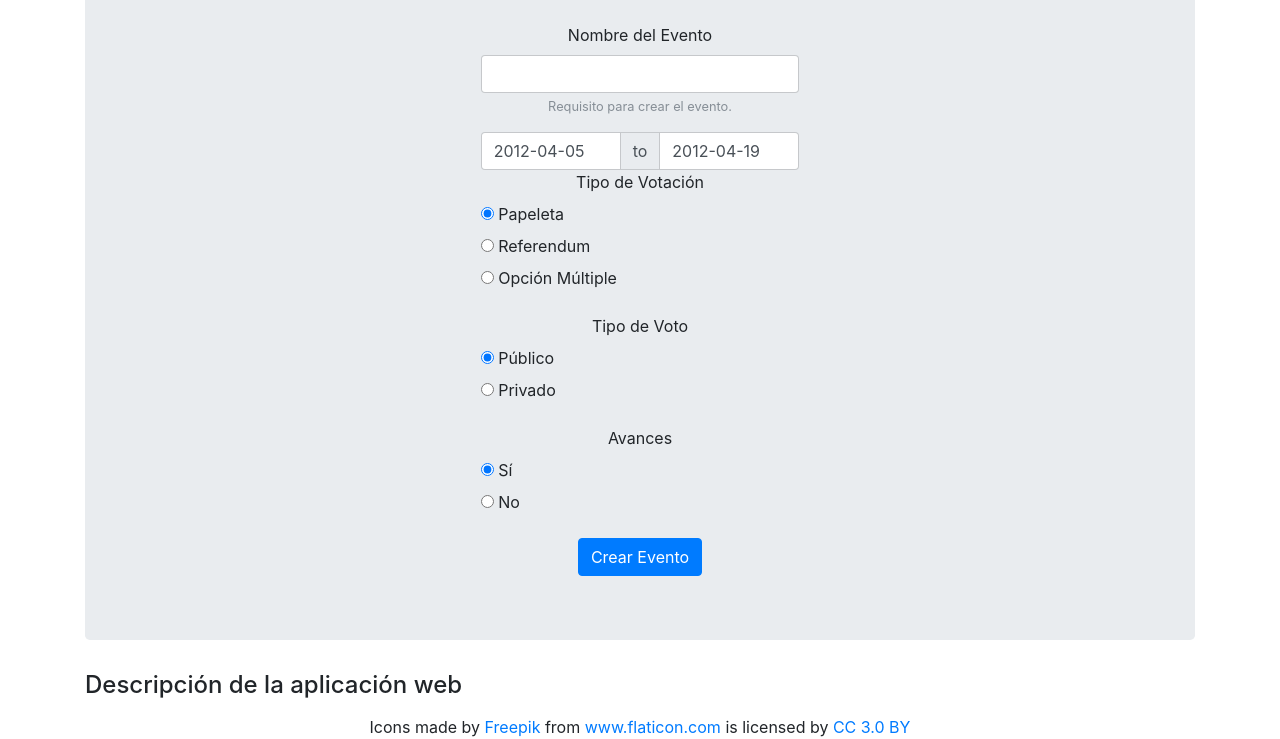
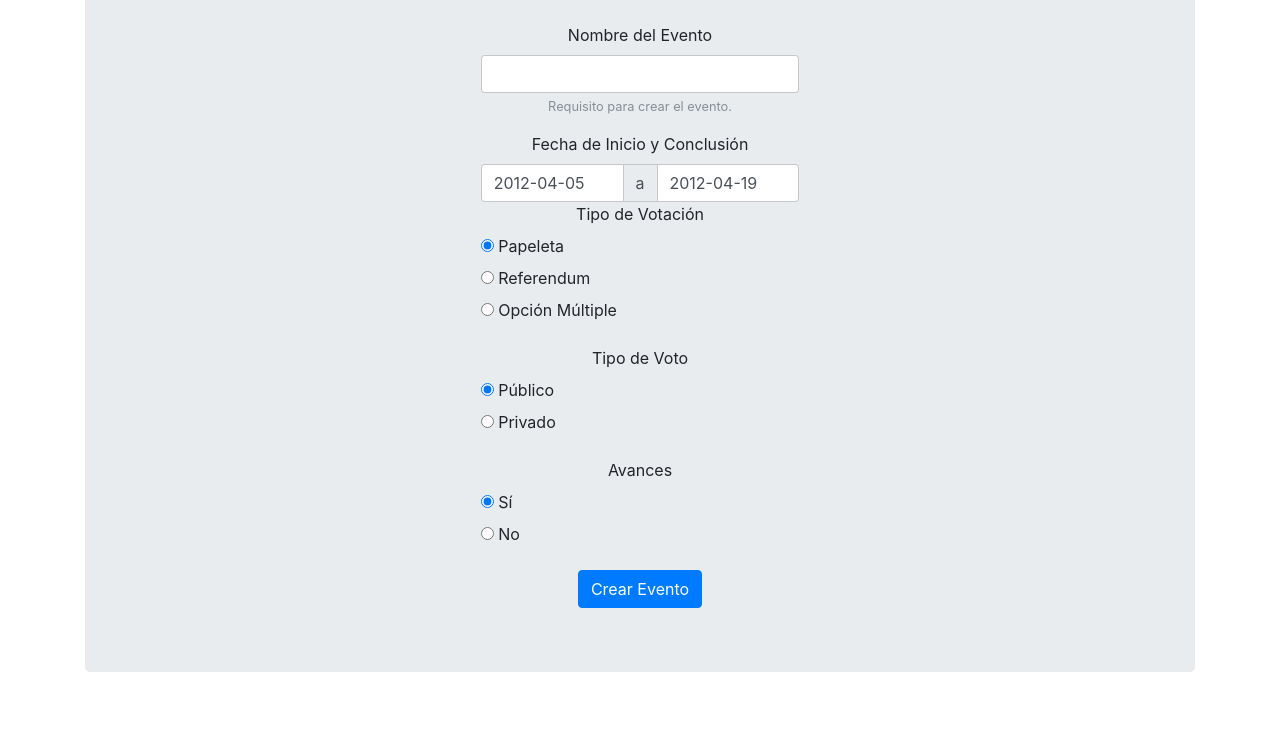
Before and after one commit to aflaster11/Programathon2017, a website: page views/creacion_eventos.html in a window 1280 px wide. Shown: the part 225-964 px from the top of the page. After the commit the page ends 929 px from the top, so only its background shows below. Drawn offline with nearby package versions, Linux system fonts and the light colour scheme.

Commit message:
cambios, si otra vez

```diff
--- a/views/creacion_eventos.html
+++ b/views/creacion_eventos.html
@@ -54,10 +54,12 @@
                                 <small class="form-text text-muted">Requisito para crear el evento.</small>
                         </div>
 
+
+                        <label class="form-control-label" for="inputDanger2">Fecha de Inicio y Conclusión</label>
                         <div class="input-group input-daterange">
-                            <input type="text" class="form-control" value="2012-04-05">
-                                <div class="input-group-addon">to</div>
-                                <input type="text" class="form-control" value="2012-04-19">
+                            <input type="text" class="form-control form-control-danger" value="2012-04-05" required>
+                                <div class="input-group-addon">a</div>
+                                <input type="text" class="form-control" value="2012-04-19" required>
                         </div>
 
                         <fieldset class="form-group">
@@ -114,6 +116,13 @@
                                         </label>
                             </div>
                         </fieldset>
+
+
+
+                        <div class=“g-recaptcha” data-sitekey=“6Ld4xjEUAAAAAH7mNGbyTfxxLtkF90Wrwo1hZc7z”></div>
+
+
+
                     </p>
 
                 </div>
@@ -122,19 +131,11 @@
             </div>
         </div>
 
-        <div class="container"    >
-            <h4>Descripción de la aplicación web</h4>
-            <p> </p>
-        </div>
 
-
-        <div class="container">
-
-            <div class="text-center">Icons made by <a href="http://www.freepik.com" title="Freepik">Freepik</a> from <a href="https://www.flaticon.com/" title="Flaticon">www.flaticon.com</a> is licensed by <a href="http://creativecommons.org/licenses/by/3.0/" title="Creative Commons BY 3.0" target="_blank">CC 3.0 BY</a></div>
-        </div>
     <script src="https://cdnjs.cloudflare.com/ajax/libs/popper.js/1.11.0/umd/popper.min.js"integrity="sha384-b/U6ypiBEHpOf/4+1nzFpr53nxSS+GLCkfwBdFNTxtclqqenISfwAzpKaMNFNmj4" crossorigin="anonymous"></script>
     <script src="https://maxcdn.bootstrapcdn.com/bootstrap/4.0.0-beta/js/bootstrap.min.js"integrity="sha384-h0AbiXch4ZDo7tp9hKZ4TsHbi047NrKGLO3SEJAg45jXxnGIfYzk4Si90RDIqNm1" crossorigin="anonymous"></script>
     <script src="../public/scripts/index.js" type="text/javascript"></script>
+    <script src=‘https://www.google.com/recaptcha/api.js?hl=es'></script>
 
     </body>
 </html>
```
Also changed, not shown: views/admin.html (+2 -10 lines).
